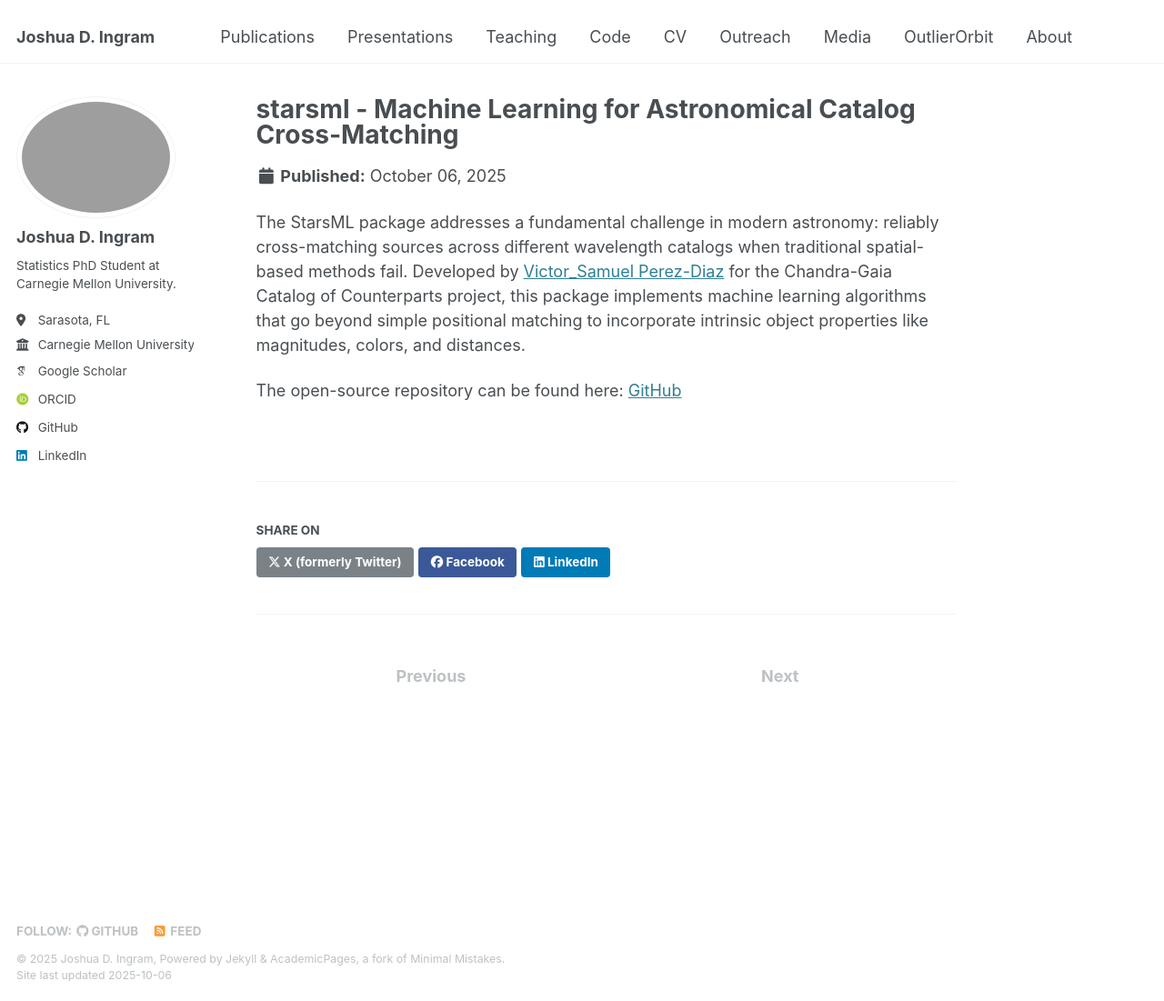
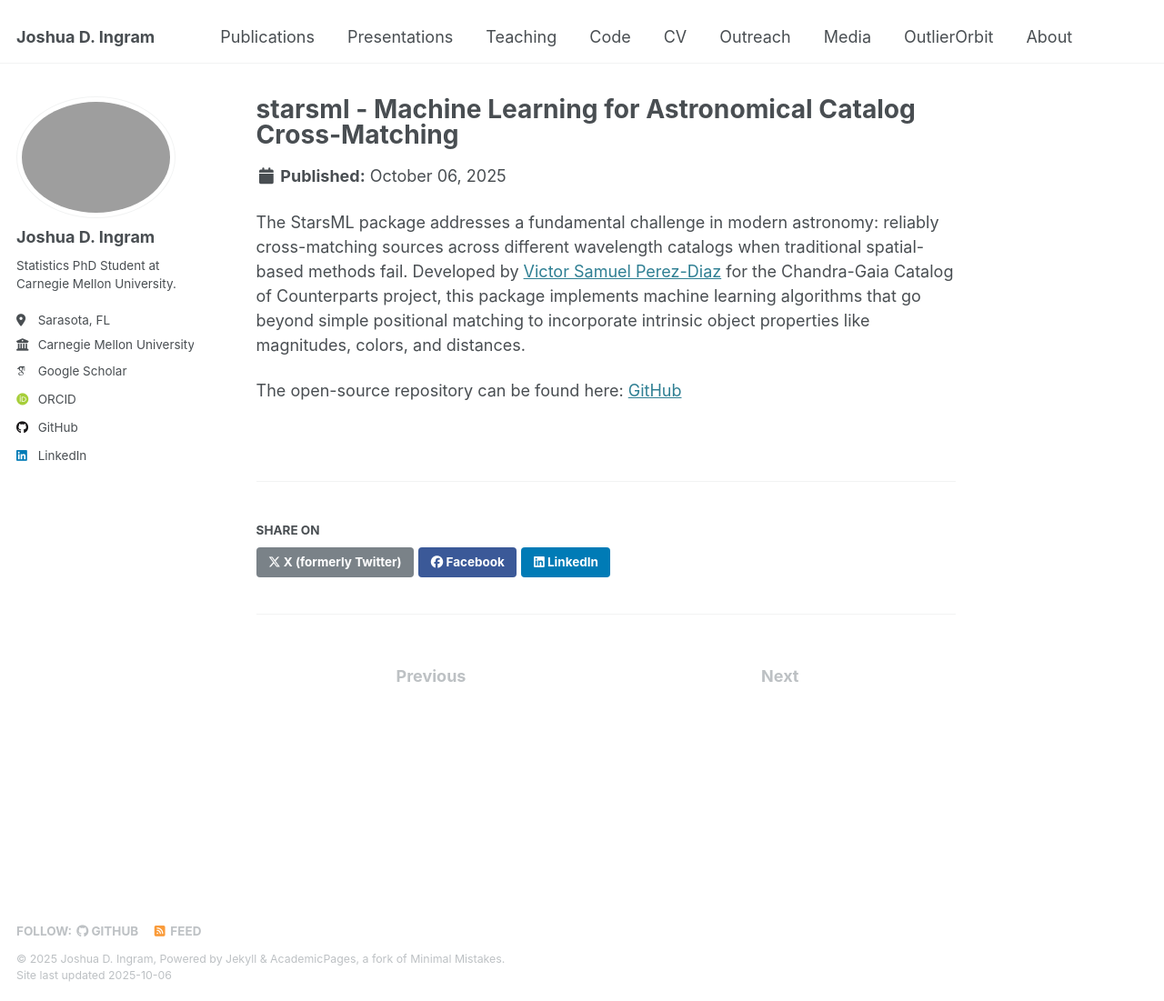
Before and after one commit to Joshuaingram/joshuaingram.github.io, a Jekyll site: the page built from _portfolio/portfolio-3.md, in a window 1280 px wide and 1101 px high. Shown: the whole window at 91% size. Built offline with Jekyll 4.4.1, drawn with Linux system fonts in a browser that asks for light colours; some web fonts are replaced.

Commit message:
Fix author name formatting in portfolio-3.md
Corrected the formatting of the author's name in the StarsML package description.

```diff
--- a/_portfolio/portfolio-3.md
+++ b/_portfolio/portfolio-3.md
@@ -4,6 +4,6 @@
 collection: portfolio
 ---
 
-The StarsML package addresses a fundamental challenge in modern astronomy: reliably cross-matching sources across different wavelength catalogs when traditional spatial-based methods fail. Developed by [Victor_Samuel Perez-Diaz](https://github.com/samuelperezdi) for the Chandra-Gaia Catalog of Counterparts project, this package implements machine learning algorithms that go beyond simple positional matching to incorporate intrinsic object properties like magnitudes, colors, and distances.
+The StarsML package addresses a fundamental challenge in modern astronomy: reliably cross-matching sources across different wavelength catalogs when traditional spatial-based methods fail. Developed by [Victor Samuel Perez-Diaz](https://github.com/samuelperezdi) for the Chandra-Gaia Catalog of Counterparts project, this package implements machine learning algorithms that go beyond simple positional matching to incorporate intrinsic object properties like magnitudes, colors, and distances.
 
 The open-source repository can be found here: [GitHub]([https://github.com/lee-group-cmu/tsi](https://github.com/samuelperezdi/starsml))
```
